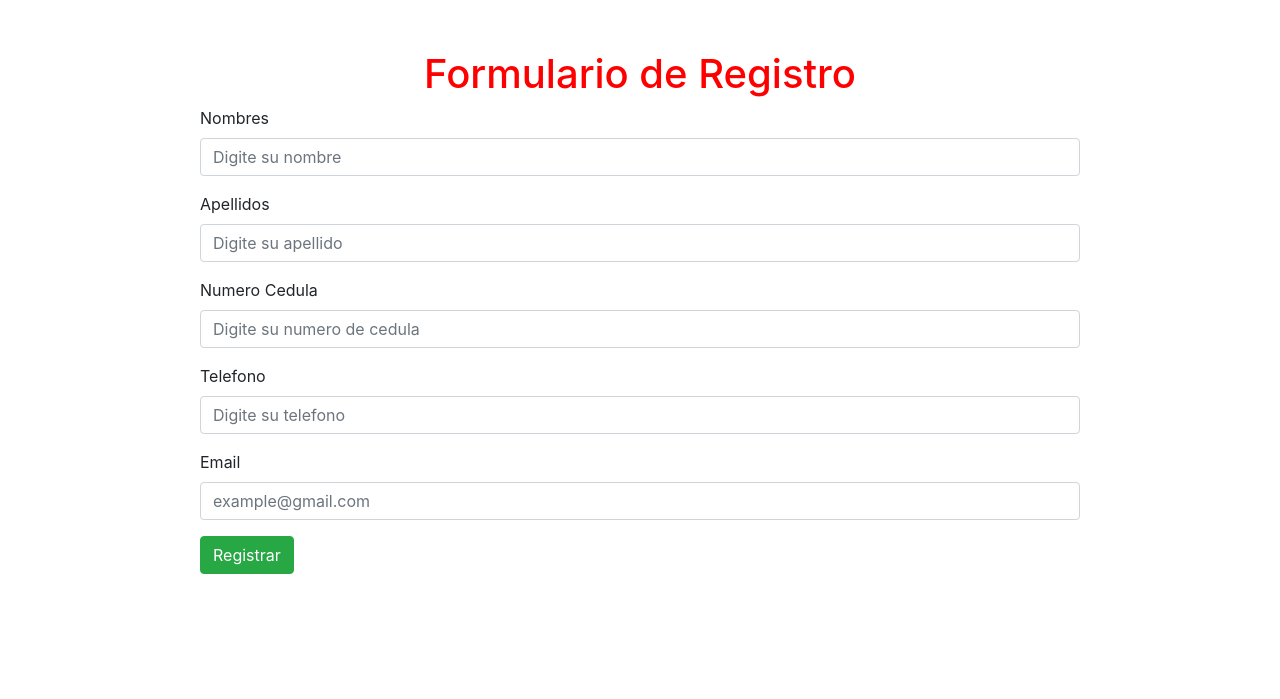
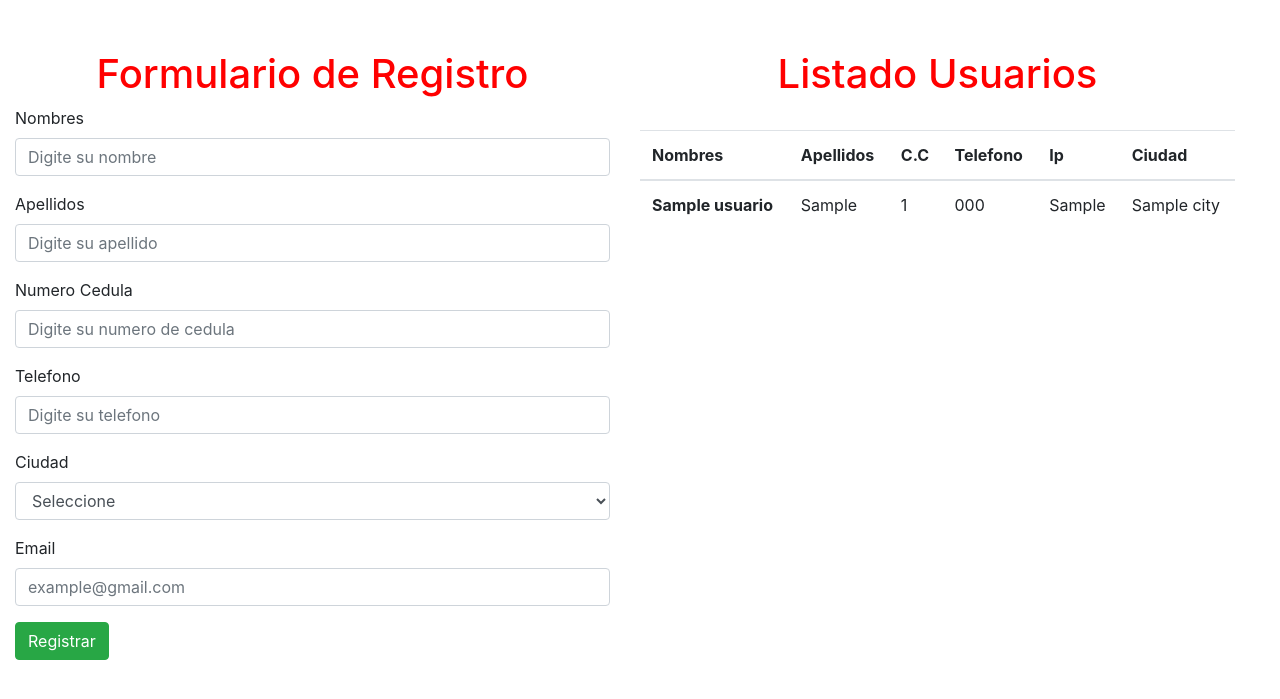
Before and after one commit to garmidan/formularioRegistro, a Django app: page /formulario in a window 1280 px wide. Shown: the top 699 px of the page. Run offline with Django 3.2, Linux system fonts and the light colour scheme; tables that the repository leaves empty hold one stand-in row (values such as "Sample post"); some libraries are stand-ins or nearby versions.

Commit message:
Validacion campos,cedula y registro a la BD

```diff
--- a/formulario/formulario/settings.py
+++ b/formulario/formulario/settings.py
@@ -37,6 +37,7 @@ INSTALLED_APPS = [
     'django.contrib.sessions',
     'django.contrib.messages',
     'django.contrib.staticfiles',
+    'perfiles',
 ]
 
 MIDDLEWARE = [
@@ -77,6 +78,7 @@ DATABASES = {
     'default': {
         'ENGINE': 'django.db.backends.sqlite3',
         'NAME': BASE_DIR / 'db.sqlite3',
+
     }
 }
 
--- a/formulario/formulario/template/formulario.html
+++ b/formulario/formulario/template/formulario.html
@@ -6,31 +6,90 @@
     integrity="sha384-JcKb8q3iqJ61gNV9KGb8thSsNjpSL0n8PARn9HuZOnIxN0hoP+VmmDGMN5t9UJ0Z" crossorigin="anonymous">
 
 <body>
-    <div style="margin: 50px 200px 0 200px;">
-        <h1 style="color: red;text-align: center;">Formulario de Registro</h1>
+    <div class="row col-md-12">
+        <div class="col-md-6" style="margin: 50px 0px 0px 0px;">
+            <h1 style="color: red;text-align: center;">Formulario de Registro </h1>
+            {% if validacion == 2%}
+            <div class="alert alert-danger" role="alert">
+                Los campos son obligatorios!
+            </div>
+            {% endif%}
+            {% if validacion == 1%}
+            <div class="alert alert-success" role="alert">
+                Registro hecho exitosamente!
+            </div>
+            {% endif%}
+            {% if validacion == 3%}
+            <div class="alert alert-danger" role="alert">
+                la cedula ingresada ya esta registrada!
+            </div>
+            {% endif%}
             <form action="/registro/" method="GET">
                 <div class="form-group">
                     <label for="exampleFormControlInput1">Nombres</label>
-                <input type="text" class="form-control" name="nombre"  placeholder="Digite su nombre">
+                    <input class="form-control" name="nombre" placeholder="Digite su nombre">
                 </div>
                 <div class="form-group">
                     <label for="exampleFormControlInput1">Apellidos</label>
-                <input type="text" class="form-control" name="apellidos"  placeholder="Digite su apellido">
+                    <input class="form-control" name="apellidos" placeholder="Digite su apellido">
                 </div>
                 <div class="form-group">
                     <label for="exampleFormControlInput1">Numero Cedula</label>
-                <input type="text" class="form-control" name="cedula"  placeholder="Digite su numero de cedula">
+                    <input class="form-control" name="cedula" placeholder="Digite su numero de cedula">
                 </div>
                 <div class="form-group">
                     <label for="exampleFormControlInput1">Telefono</label>
-                <input type="text" class="form-control" name="telefono"  placeholder="Digite su telefono">
+                    <input class="form-control" name="telefono" placeholder="Digite su telefono">
+                </div>
+                <div class="form-group">
+                    <label for="exampleFormControlSelect1">Ciudad</label>
+                    <select class="form-control" id="exampleFormControlSelect1" name="ciudad">
+                        <option value="seleccione">Seleccione</option>
+                        {% for ciudad in ciudades %}
+                        <option value="{{ciudad.id}}">{{ciudad.nombre}}</option>
+                        {% endfor %}
+                    </select>
                 </div>
                 <div class="form-group">
                     <label for="exampleFormControlInput1">Email</label>
-                <input type="text" class="form-control" name="email"  placeholder="example@gmail.com">
+                    <input class="form-control" name="email" placeholder="example@gmail.com">
                 </div>
-            <input type="submit" class="btn btn-success" value="Registrar"/>
+                <input type="submit" class="btn btn-success" value="Registrar" />
+                <ul>
+                    {% for cedul in cedulavalidacion %}
+                    <li>{{cedul.nombres}}</li>
+                    {% endfor %}
+                </ul>
             </form>
+        </div>
+        <div class="col-md-6" style="margin: 50px 0px 0px 0px;">
+            <h1 style="color: red;text-align: center;">Listado Usuarios</h1>
+            <br />
+            <table class="table">
+                <thead>
+                    <tr>
+                        <th scope="col">Nombres</th>
+                        <th scope="col">Apellidos</th>
+                        <th scope="col">C.C</th>
+                        <th scope="col">Telefono</th>
+                        <th scope="col">Ip</th>
+                        <th scope="col">Ciudad</th>
+                    </tr>
+                </thead>
+                <tbody>
+                    {% for dato in lista%}
+                    <tr>
+                        <th scope="row">{{dato.nombres}}</th>
+                        <td>{{dato.apellidos}}</td>
+                        <td>{{dato.cedula}}</td>
+                        <td>{{dato.telefono}}</td>
+                        <td>{{dato.ip}}</td>
+                        <td>{{dato.ciudad.nombre}}</td>
+                    </tr>
+                    {% endfor %}
+                </tbody>
+            </table>
+        </div>
     </div>
     <!-- JS, Popper.js, and jQuery -->
     <script src="https://code.jquery.com/jquery-3.5.1.slim.min.js"
--- a/formulario/perfiles/models.py
+++ b/formulario/perfiles/models.py
@@ -1,13 +1,13 @@
 from django.db import models
 
 class City(models.Model):
-    nombre = models.CharField()
+    nombre = models.CharField(max_length=30)
 
-class Users(models.Model):
-    nombres = models.CharField()
-    apellidos = models.CharField()
+class Usuario(models.Model):
+    nombres = models.CharField(max_length=30)
+    apellidos = models.CharField(max_length=40)
     cedula = models.IntegerField()
     telefono = models.CharField(max_length=10)
     mail = models.EmailField()
-    ip = models.CharField()
-    city = models.ForeignKey(City, on_delete=models.CASCADE)
+    ip = models.CharField(max_length=30)
+    ciudad = models.ForeignKey(City, on_delete=models.CASCADE)
--- a/formulario/perfiles/views.py
+++ b/formulario/perfiles/views.py
@@ -1,9 +1,37 @@
 from django.shortcuts import render
 from django.http import HttpResponse
+from perfiles.models import Usuario,City
 # Create your views here.
+
+
+
 def formulario(request):
-    return render(request, "formulario.html")
+    lista = Usuario.objects.all
+    ciudades = City.objects.all
+    return render(request, "formulario.html",{"lista":lista,"ciudades":ciudades})
 
 def registro(request):
-    mensaje="El nombre introducido es: %r" %request.GET["nombre"]
-    return HttpResponse(mensaje)
+    validacion = 0
+    nombre = ""
+    nombre= request.GET["nombre"]
+    apellidos = request.GET["apellidos"]
+    cedula = request.GET["cedula"]
+    telefono = request.GET["telefono"]
+    email = request.GET["email"]
+    idciudad = request.GET["ciudad"]
+    if nombre and apellidos and telefono and cedula and email:
+        lista = Usuario.objects.all
+        ciudades = City.objects.all
+        cedulavalidacion = Usuario.objects.filter(cedula = cedula)
+        if cedulavalidacion:
+            validacion = 3
+            return render(request,"formulario.html",{"validacion":validacion,"ciudades":ciudades,"lista":lista})
+        else:
+            ciudad = City(id = idciudad)
+            usuario = Usuario(nombres = nombre, apellidos = apellidos, cedula = cedula, telefono = telefono, mail = email, ip = "1.0920", ciudad=ciudad)
+            usuario.save()
+            validacion = 1
+            return render(request,"formulario.html",{"validacion":validacion,"ciudades":ciudades,"lista":lista})
+    else:
+        validacion = 2
+        return render(request,"formulario.html",{"validacion":validacion,"apellidos":apellidos,"ciudades":ciudades,"lista":lista})
```
Also changed, not shown: formulario/perfiles/migrations/0001_initial.py (added), formulario/perfiles/migrations/0002_auto_20200819_1146.py (added), formulario/perfiles/migrations/0003_auto_20200819_1150.py (added). Lines whose indentation alone changed are shown as unchanged.
